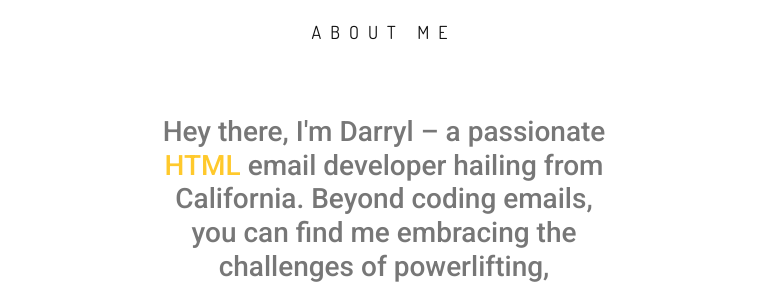
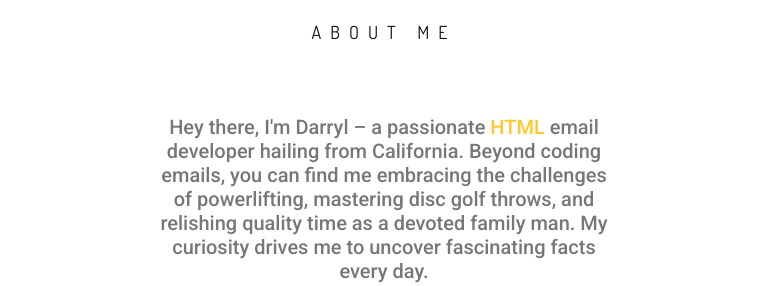
Before and after one commit to darrylrachel/frontend-portfolio, a plain HTML site: page index.html in a window 768 px wide. Shown: the part 850-1136 px from the top of the page. Drawn offline with Linux system fonts and the light colour scheme.

Commit message:
Add files via upload

```diff
--- a/css/custom.css
+++ b/css/custom.css
@@ -1,3 +1,15 @@
+/* Header */
+
+/* Hero */
+
+/* About */
+
+/* Portfolio */
+
+/* Footer */
+
+
+
 body {
 	font-family: 'Roboto', sans-serif;
 }
@@ -221,7 +233,13 @@ h1.display-1 {
 }
 
 
-@media only screen and (max-width: 767px) {
+@media only screen and (min-width: 568px) {
+	.about-section .h2 {
+		font-size: 20px;
+	}
+}
+
+@media only screen and (min-width: 768px ) and (max-width: 1198px) {
 	.works-filter a {
 		padding-left: 10px;
 		padding-right: 10px;
@@ -229,9 +247,6 @@ h1.display-1 {
 		width: 30%;
 		font-size: 11px;
 	}
-}
-
-@media only screen and (min-width: 768px ) and (max-width: 1198px) {
 	.portfolio-card {
 		display: flex;
 		flex-direction: column;
@@ -255,4 +270,7 @@ h1.display-1 {
 	.about-section {
 		margin: 0 auto;
 	}
+	.about-section .h2 {
+		font-size: 20px;
+	}
 }
--- a/index.html
+++ b/index.html
@@ -68,8 +68,6 @@
                     <div class="js-height-full container container-fluid">
 						<div class="jumbotron">
 							<h1 class="display-1 greeting">Where every pixel finds it's purpose in the inbox<span style="color: #FFC92C;">.</span></h1>
-							<!-- <p class="h2 intro">Hi, I'm Darryl an HTML email developer hailing from California.</p> -->
-							<!-- <p class="h3 intro">I have a passion for </p> -->
 							<p class="lead clearlist scroll-nav local-scroll cta-btn-group">
 								<a class="btn btn-warning btn-lg" href="https://www.linkedin.com/in/darrylrachel/" role="button">Hire me</a>
 								<a class="btn btn-outline-warning btn-lg" href="#portfolio" role="button">View work</a>
@@ -103,26 +101,15 @@
 
                                 </div> -->
 
-                                <div class="col-md-8 col-sm-6 mb-sm-50 mb-xs-30 about-section">
+                                <div class="col-md-8 col-sm-12 mb-sm-50 mb-xs-30 about-section">
                                     <p class="h2">Hey there, I'm Darryl – a passionate <span style="color: #FFC92C;">HTML</span> email developer hailing from California. Beyond coding emails, you can find me embracing the challenges of powerlifting, mastering disc golf throws, and relishing quality time as a devoted family man. My curiosity drives me to uncover fascinating facts every day.</p>
-
 									<ul class="custom-social-icons">
                                         <a href="https://github.com/darrylrachel" target="_blank"><li><i class="fa fa-github" aria-hidden="true"></i></li></a>
                                         <a href="https://www.linkedin.com/in/darrylrachel/" target="_blank"><li><i class="fa fa-linkedin" aria-hidden="true"></i></li></a>
                                     </ul>
-
                                 </div>
-
-                                <!-- <div class="col-md-6 col-sm-6 mb-sm-50 mb-xs-30">
-									<div class="profile-img">
-										<img src="https://randomuser.me/api/portraits/lego/1.jpg" alt="" style="height: 80px; width: 80px;">
-									</div>
-
-                                </div> -->
-
                             </div>
                         </div>
-
                     </div>
                 </section>
                 <!-- End About Section -->
```
